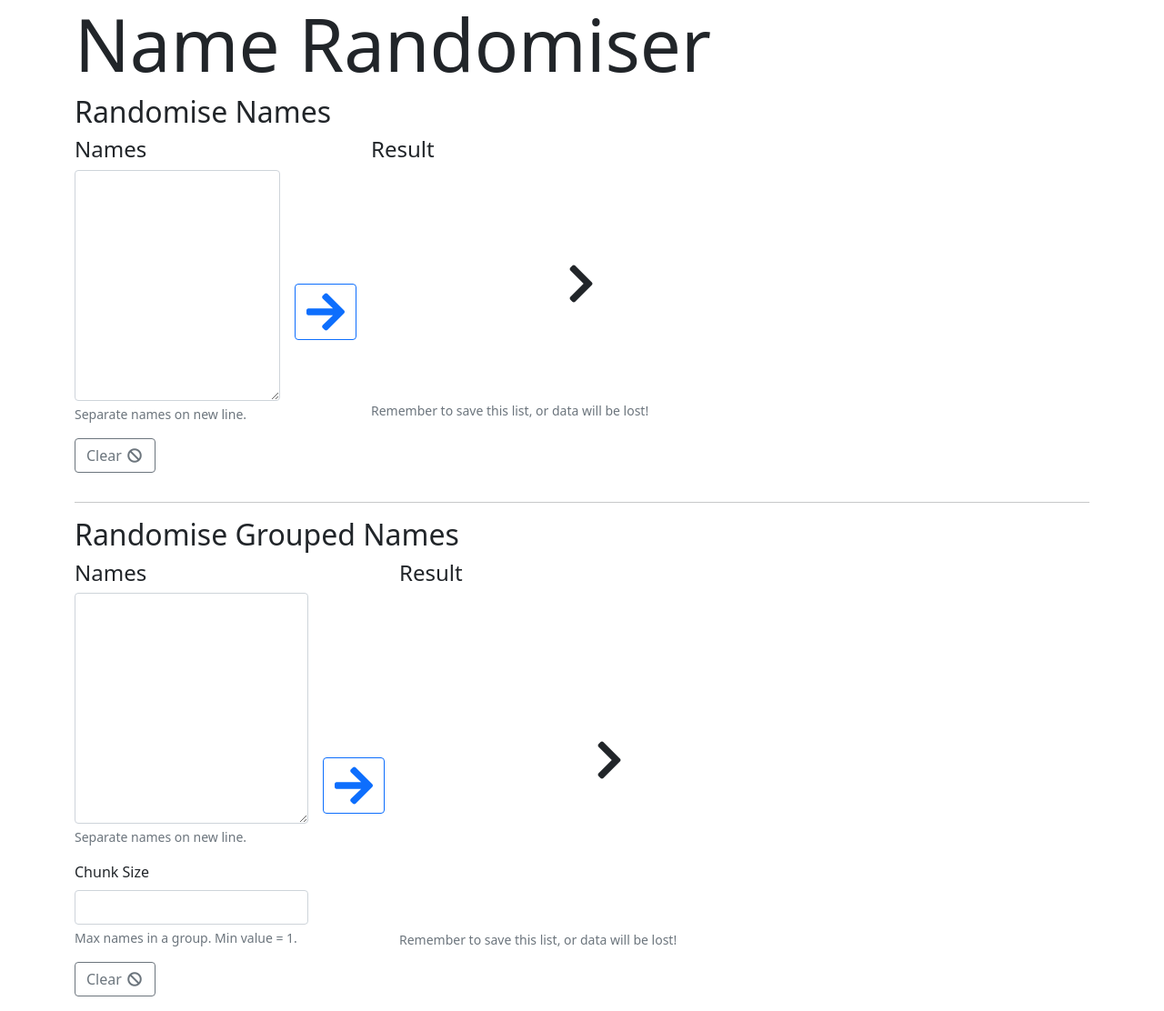
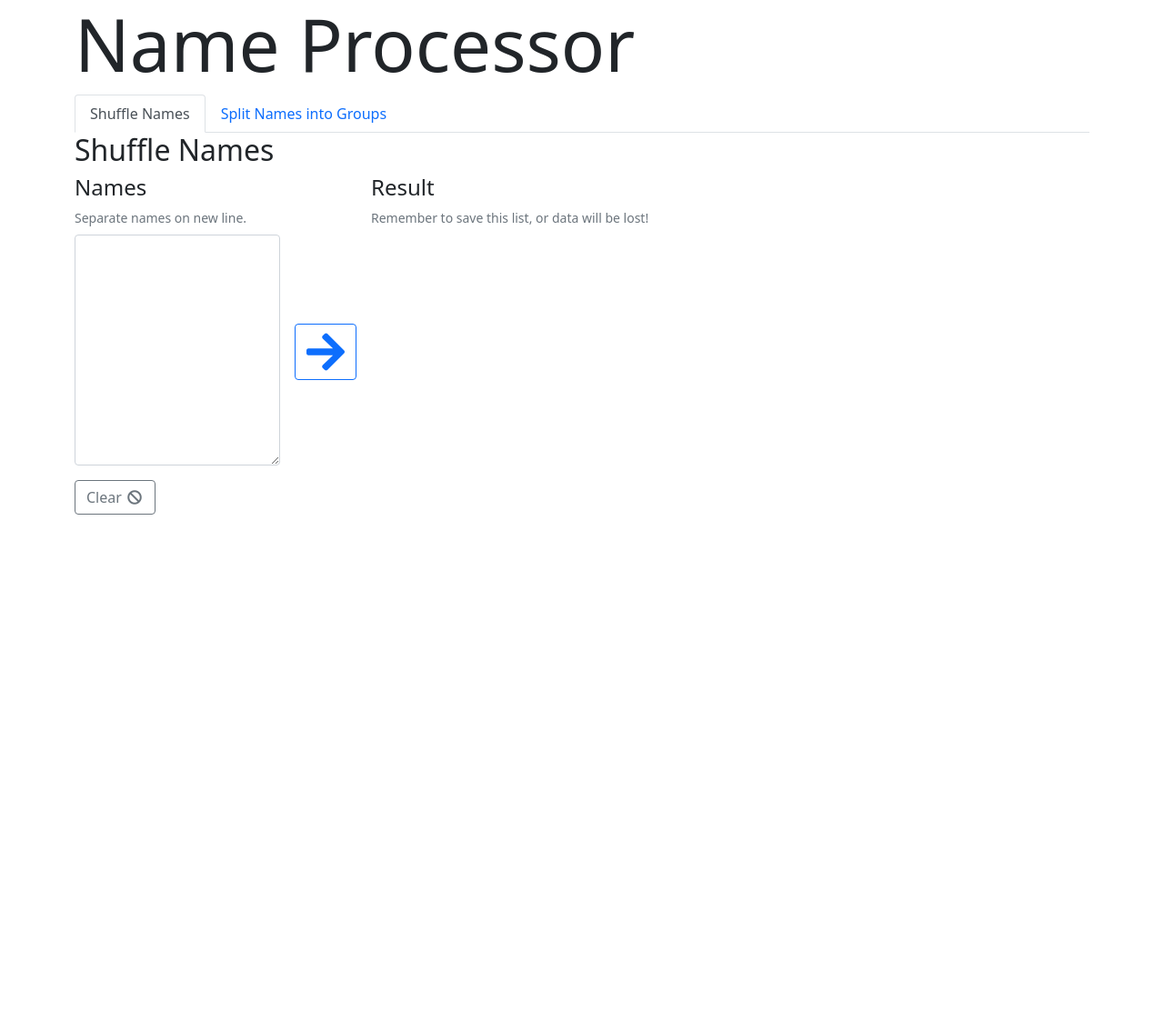
Before and after one commit to davinaleong/proj-randomise-names, a plain HTML site: page index.html in a window 1280 px wide. Shown: the whole page at 91% size. After the commit the page ends 800 px from the top, so only its background shows below. Drawn offline with nearby package versions, Linux system fonts and the light colour scheme.

Commit message:
Added tabs and removed middle column

```diff
--- a/index.html
+++ b/index.html
@@ -19,17 +19,26 @@
 </head>
 <body>
     <main class="container">
-        <h1 class="display-1">Name Randomiser</h1>
+        <h1 class="display-1">Name Processor</h1>
 
-        <section class="randomise-names">
-            <h2>Randomise Names</h2>
+        <ul class="nav nav-tabs" id="myTab" role="tablist">
+            <li class="nav-item" role="presentation">
+              <button class="nav-link active" id="randomise-names-tab" data-bs-toggle="tab" data-bs-target="#randomise-names" type="button" role="tab" aria-controls="randomise-names" aria-selected="true">Shuffle Names</button>
+            </li>
+            <li class="nav-item" role="presentation">
+              <button class="nav-link" id="randomise-group-names-tab" data-bs-toggle="tab" data-bs-target="#randomise-group-names" type="button" role="tab" aria-controls="randomise-group-names" aria-selected="false">Split Names into Groups</button>
+            </li>
+        </ul>
+        <div class="tab-content" id="myTabContent">
+            <section class="tab-pane randomise-names fade show active" id="randomise-names" role="tabpanel" aria-labelledby="randomise-names-tab">
+                <h2>Shuffle Names</h2>
 
                 <div class="d-flex">
                     <div class="form me-3">
                         <div class="mb-3">
                             <h3 class="h4">Names</h3>
+                            <div class="form-text mb-2">Separate names on new line.</div>
                             <textarea name="names" class="form-control" id="names" rows="10"></textarea>
-                        <div class="form-text">Separate names on new line.</div>
                         </div>
                         <div class="mb-3">
                             <button type="button" class="btn btn-outline-secondary clear">
@@ -44,36 +53,34 @@
                     </div>
                     <div>
                         <h3 class="h4">Result</h3>
+                        <div class="form-text mb-2">Remember to save this list, or data will be lost!</div>
                         <div class="d-flex align-items-center">
-                        <div class="list">
-                        </div>
-                        <div class="mx-3">
-                            <i class="fa fa-chevron-right fa-3x" aria-hidden="true"></i>
-                        </div>
                             <div class="assigned">
                             </div>
                         </div>
-                    <div class="form-text">Remember to save this list, or data will be lost!</div>
                     </div>
                 </div>
             </section>
-
-        <hr>
-
-        <section class="randomise-group-names">
-            <h2>Randomise Grouped Names</h2>
+            <section class="tab-pane randomise-group-names fade" id="randomise-group-names" role="tabpanel" aria-labelledby="randomise-group-names-tab">
+                <h2>Split Names into Groups</h2>
 
                 <div class="d-flex">
                     <div class="form me-3">
                         <div class="mb-3">
                             <h3 class="h4">Names</h3>
+                            <div class="form-text mb-2">Separate names on new line.</div>
                             <textarea name="names" class="form-control" id="names" rows="10"></textarea>
-                        <div class="form-text">Separate names on new line.</div>
                         </div>
                         <div class="mb-3">
-                        <label for="chunk" class="form-label">Chunk Size</label>
+                            <label for="chunk" class="form-label">Number of People per Group</label>
+                            <div class="form-text mb-2">Max names in a group. Min value = 1.</div>
                             <input type="number" class="form-control" name="chunk" id="chunk" min="1">
-                        <div class="form-text">Max names in a group. Min value = 1.</div>
+                        </div>
+                        <div class="mb-3 form-check">
+                            <input class="form-check-input" type="checkbox" name="shuffle" value="shuffle" id="shuffle">
+                            <label class="form-check-label" for="shuffle">
+                              Shuffle Names
+                            </label>
                         </div>
                         <div class="mb-3">
                             <button type="button" class="btn btn-outline-secondary clear">
@@ -88,19 +95,15 @@
                     </div>
                     <div>
                         <h3 class="h4">Result</h3>
+                        <div class="form-text mb-2">Remember to save this list, or data will be lost!</div>
                         <div class="d-flex align-items-center">
-                        <div class="list">
-                        </div>
-                        <div class="mx-3">
-                            <i class="fa fa-chevron-right fa-3x" aria-hidden="true"></i>
-                        </div>
                             <div class="assigned">
                             </div>
                         </div>
-                    <div class="form-text">Remember to save this list, or data will be lost!</div>
                     </div>
                 </div>
             </section>
+        </div>
     </main>
 
     <script src="https://cdn.jsdelivr.net/npm/bootstrap@5.1.3/dist/js/bootstrap.bundle.min.js"
--- a/main.css
+++ b/main.css
@@ -4,10 +4,10 @@ section.randomise-names .assigned {
     min-width: 200px;
 }
 
-section.randomise-names .list,
+/* section.randomise-names .list,
 section.randomise-names .assigned {
     min-height: 250px;
-}
+} */
 
 section.randomise-group-names .form,
 section.randomise-group-names .list,
@@ -15,7 +15,7 @@ section.randomise-group-names .assigned {
     min-width: 200px;
 }
 
-section.randomise-group-names .list,
+/* section.randomise-group-names .list,
 section.randomise-group-names .assigned {
     min-height: 367px;
-}
+} */
--- a/main.js
+++ b/main.js
@@ -33,7 +33,7 @@ $(document).ready(() => {
             clearRandomiseNames();
 
             // Render result
-            randomiseNamesList.html(generateListHtml(namesCopy));
+            //randomiseNamesList.html(generateListHtml(namesCopy));
             randomiseNamesAssigned.html(generateListHtml(randomised));
         }
     });
@@ -41,6 +41,7 @@ $(document).ready(() => {
     // Assign jQuery elements
     const randomiseGroupNamesInput = $(".randomise-group-names textarea[name='names']");
     const randomiseGroupNamesChunkInput = $(".randomise-group-names input[name='chunk']");
+    const randomiseGroupNamesShuffleInput = $(".randomise-group-names input[name='shuffle']");
     const randomiseGroupNamesClear = $(".randomise-group-names .clear");
     const randomiseGroupNamesSubmit = $(".randomise-group-names .submit");
     const randomiseGroupNamesList = $(".randomise-group-names .list");
@@ -66,6 +67,8 @@ $(document).ready(() => {
         if (val !== '' && chunkVal !== '' && chunkVal > 0) {
             // Split names by end character
             const names = splitVal(randomiseGroupNamesInput);
+            const shuffleVal = $(".randomise-group-names input[name='shuffle']:checked").val();
+            console.log(shuffleVal);
 
             // Shuffle array
             let randomised = shuffle(names.slice());
@@ -91,7 +94,7 @@ $(document).ready(() => {
             randomised.map(array => {
                 listHtmls += generateListHtml(array, 'mb-3');
             });
-            randomiseGroupNamesList.html(listHtmls);
+            //randomiseGroupNamesList.html(listHtmls);
 
             let assignedHtmls = '';
             randomisedCopy.map(array => {
```
Lines whose indentation alone changed are shown as unchanged.
